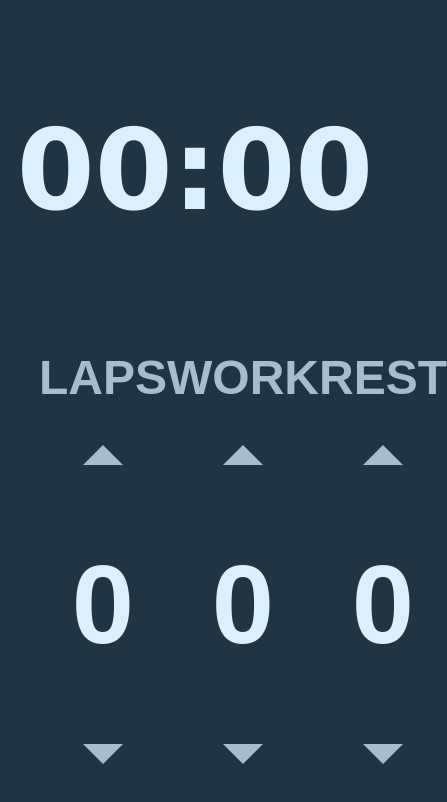
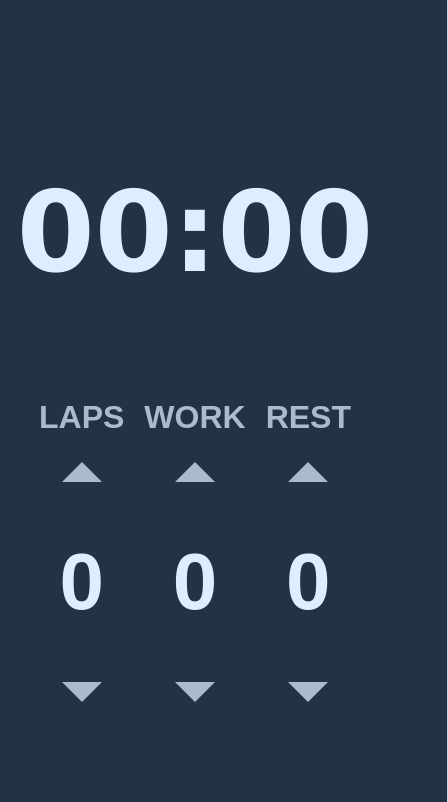
Before and after one commit to mdellio3/mdellio3.github.io, a SvelteKit app: page /interval in a window 390 px wide. Shown: the top 802 px of the page, 447 px wide, since content can reach past the window. Built offline with nearby package versions, Linux system fonts and the light colour scheme.

Commit message:
fix: overflow on mobile screens

```diff
--- a/src/routes/interval/NumberSelector.svelte
+++ b/src/routes/interval/NumberSelector.svelte
@@ -25,11 +25,11 @@
 	}
 	h2 {
 		color: #aabbcc;
-		font-size: 3em;
+		font-size: 2em;
 	}
 	h1 {
 		color: #ddeeff;
-		font-size: 7em;
+		font-size: 5em;
 	}
 	.up-button {
 		width: 0;
```
